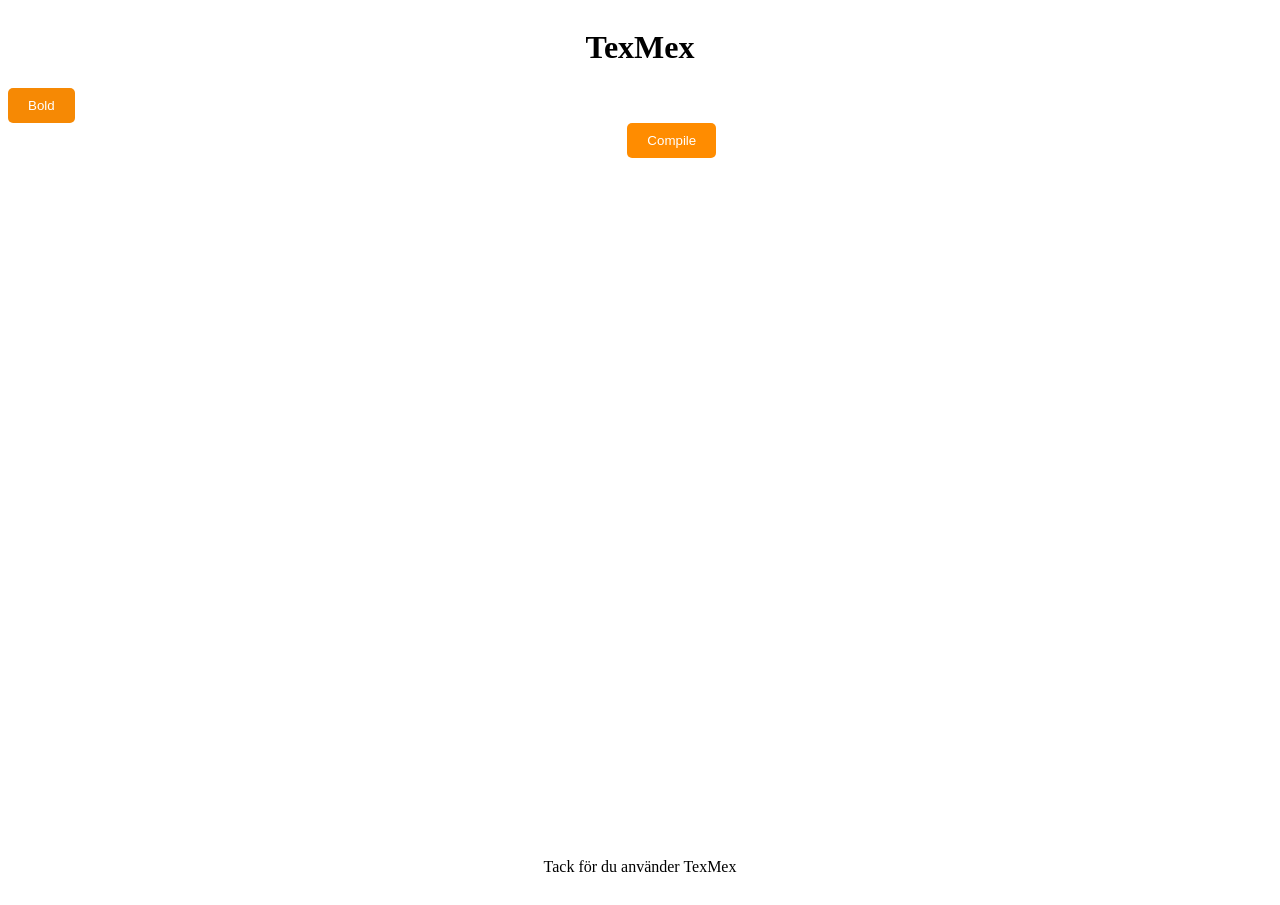
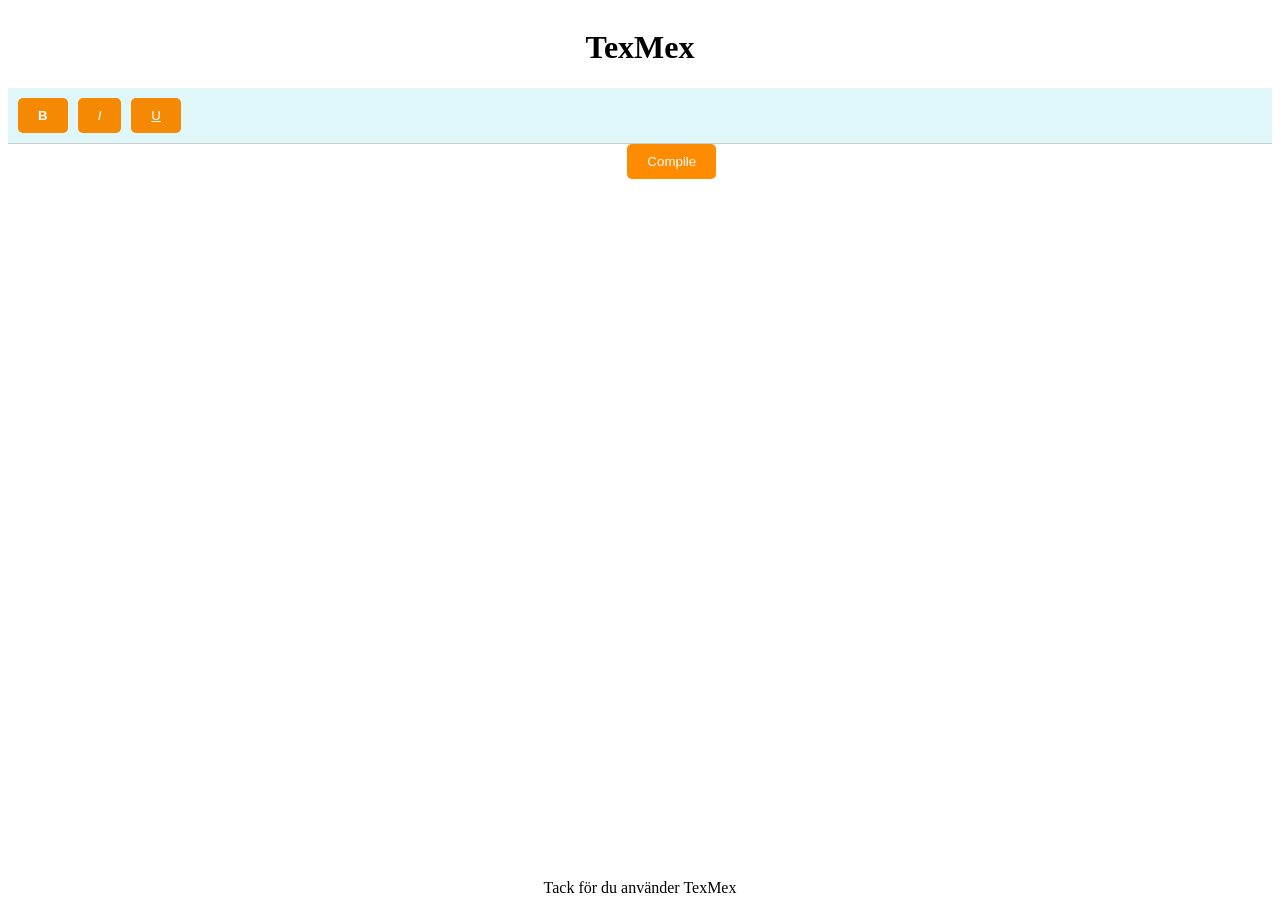
Before and after one commit to tagepennstrom/TexMex, a SvelteKit app in the folder frontend/: page / in a window 1280 px wide. Before the commit the page ends 884 px from the top, so only its background shows below. Built offline with nearby package versions, Linux system fonts and the light colour scheme; no server answers.

Commit message:
Quick commands för Bold, Italic och Underline

```diff
--- a/frontend/src/lib/index.ts
+++ b/frontend/src/lib/index.ts
@@ -1,6 +1,7 @@
 // src/lib/index.ts
 import { get } from 'svelte/store';
 import { editorView } from '$lib/stores';
+import Editor from '../routes/Editor.svelte';
 
 export function insertBold() {
     const view = get(editorView);
@@ -21,3 +22,44 @@ export function insertBold() {
         selection: { anchor: cursor + 8, head: cursor + 8 }
     });
 }
+
+export function insertItalic(){
+    const view = get(editorView);
+    if(!view) return;
+
+    const { state, dispatch } = view;
+    const cursor = state.selection.main.head;
+
+    dispatch({
+        changes: {
+            from: cursor,
+            to: cursor,
+            insert: '\\textit{}'
+        }
+    });
+
+    dispatch({
+        selection: { anchor: cursor + 8, head: cursor + 8 }
+    });
+}
+
+export function insertUnderline(){
+    const view = get(editorView);
+    if(!view) return;
+
+    const { state, dispatch } = view;
+    const cursor = state.selection.main.head;
+
+    dispatch({
+        changes: {
+            from: cursor,
+            to: cursor,
+            insert: '\\underline{}'
+        }
+    });
+
+    dispatch({
+        selection: { anchor: cursor + 11, head: cursor + 11 }
+    });
+
+}
--- a/frontend/src/routes/Toolbar.svelte
+++ b/frontend/src/routes/Toolbar.svelte
@@ -1,16 +1,53 @@
 <script lang="ts">
-    import { insertBold } from '$lib/index';
+    import { onMount, onDestroy } from 'svelte';
+    import { insertBold, insertItalic, insertUnderline } from '$lib/index';
 
-    function makeBold() {
-        insertBold();
+    // Event handler for keyboard shortcuts
+    function handleKeydown(event: KeyboardEvent) {
+        if (event.ctrlKey) {
+            event.preventDefault(); // Prevent default browser action for key combinations
+
+            switch (event.key) {
+                case 'b':
+                    insertBold();
+                    break;
+                case 'i':
+                    insertItalic();
+                    break;
+                case 'u':
+                    insertUnderline();
+                    break;
+            }
+        }
     }
+
+    // Add and remove the event listener for keydown
+    onMount(() => {
+        document.addEventListener('keydown', handleKeydown);
+    });
+
+    onDestroy(() => {
+        document.removeEventListener('keydown', handleKeydown);
+    });
 </script>
 
-<button class="Bald" onclick={makeBold}>Bold</button>
-
+<div class="Toolbar">
+    <button class="Bold" onclick={insertBold} title="Bold"><strong>B</strong></button>
+    <button class="Italic" onclick={insertItalic} title="Italic"><em>I</em></button>
+    <button class="Underline" onclick={insertUnderline} title="Underline"><u>U</u></button>
+</div>
 
 <style>
-    .Bald {
+    .Toolbar {
+        display: flex;
+        gap: 10px;
+        padding: 10px;
+        background-color: #e0f7fa;
+        border-bottom: 1px solid #ccc;
+        align-items: center;
+    }
+
+    .Bold, .Italic, .Underline {
         padding: 10px 20px;
         background-color: rgb(246, 137, 4);
         color: white;
@@ -18,4 +55,8 @@
         border-radius: 5px;
         cursor: pointer;
     }
+
+    .Bold:hover, .Italic:hover, .Underline:hover {
+        background-color: orange;
+    }
 </style>
```
